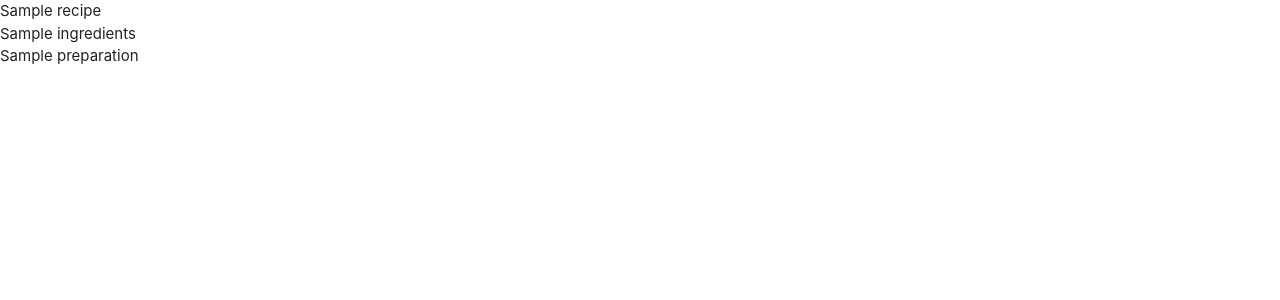
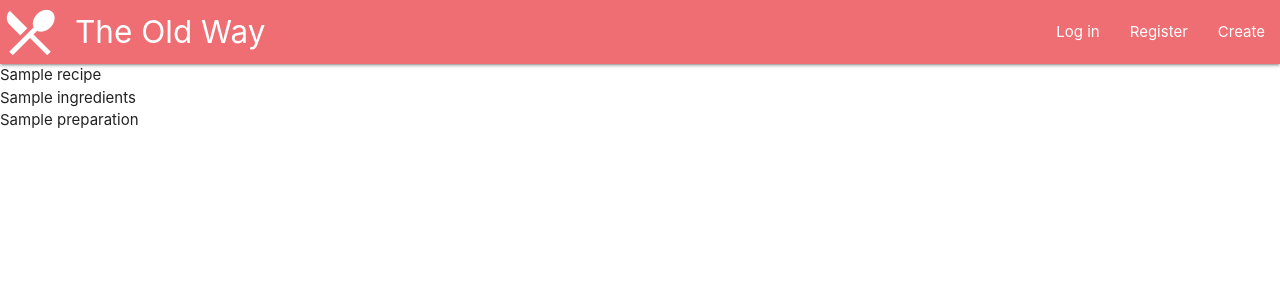
Before and after one commit to Code-Institute-Submissions/Gwidas-the_old_way, a Flask app: page / in a window 1280 px wide. Shown: the top 300 px of the page. Run offline with Flask 2, Linux system fonts and the light colour scheme; a database or web service that is not in the repository returns one stand-in record (values such as "Sample title"); some libraries are stand-ins or nearby versions.

Commit message:
Added navbar

```diff
--- a/templates/base.html
+++ b/templates/base.html
@@ -5,6 +5,7 @@
     <meta http-equiv="X-UA-Compatible" content="IE=edge">
     <meta name="viewport" content="width=device-width, initial-scale=1.0">
     <link rel="stylesheet" href="https://cdnjs.cloudflare.com/ajax/libs/font-awesome/5.13.1/css/all.min.css"                 integrity="sha512-xA6Hp6oezhjd6LiLZynuukm80f8BoZ3OpcEYaqKoCV3HKQDrYjDE1Gu8ocxgxoXmwmSzM4iqPvCsOkQNiu41GA==" crossorigin="anonymous" referrerpolicy="no-referrer" />
+    <link href="https://fonts.googleapis.com/icon?family=Material+Icons" rel="stylesheet">
     <link rel="stylesheet" href="https://cdnjs.cloudflare.com/ajax/libs/materialize/1.0.0/css/materialize.min.css" type="text/css">
     <link rel="stylesheet" href="{{url_for('static', filename='css/style.css') }}" type="text/css">
     {% block styles %}
@@ -13,7 +14,18 @@
     <title>The Old Way</title>
 </head>
 <body>
-
+    <nav>
+        <div class="nav-wrapper">
+            <a href="#" class="brand-logo">
+            <i class="material-icons" style= "font-size: 60px;">local_dining</i>The Old Way
+            </a>
+          <ul id="nav-mobile" class="right hide-on-med-and-down">
+            <li><a href="sass.html">Log in</a></li>
+            <li><a href="badges.html">Register</a></li>
+            <li><a href="collapsible.html">Create</a></li>
+          </ul>
+        </div>
+      </nav>
     {% block content %}
     {% endblock %}
 
```
